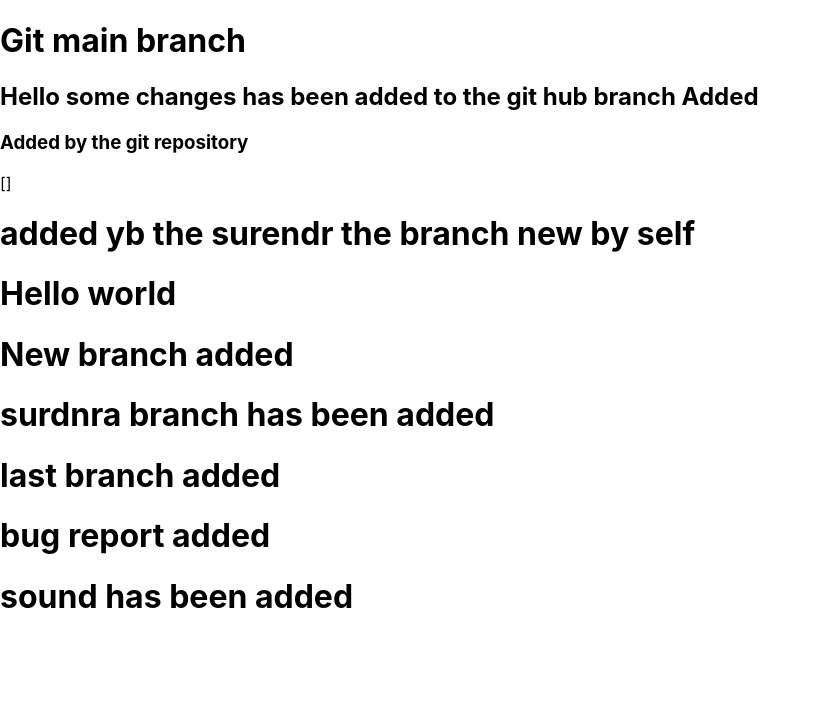
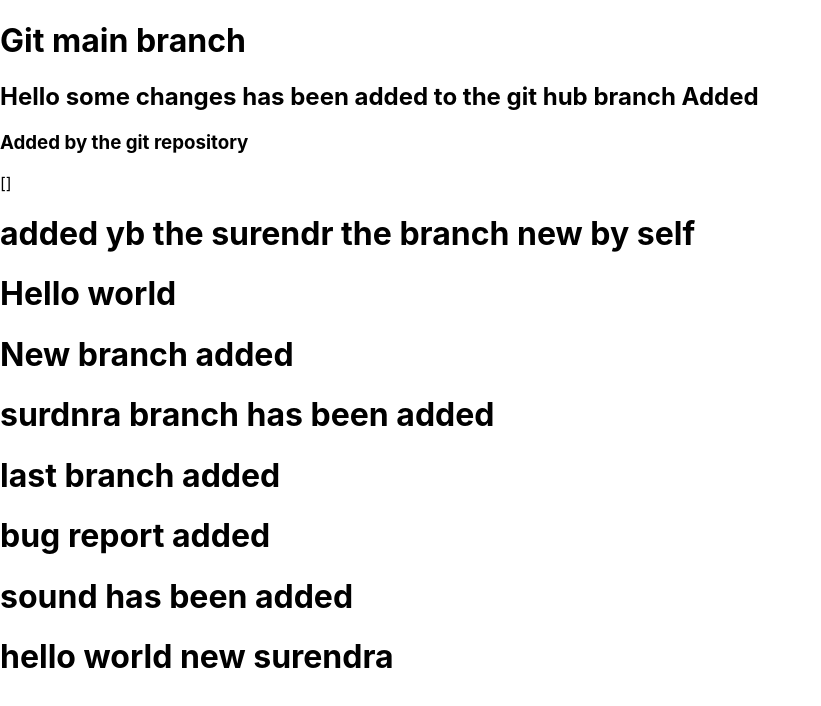
Before and after one commit to surendrareddygaddam/workflow, a React (Create React App) app: page / in a window 1280 px wide. Shown: the top 706 px of the page, without its empty margins (0-821 px from the left). Built offline with nearby package versions, Linux system fonts and the light colour scheme; no server answers.

Commit message:
hello added

```diff
--- a/src/App.js
+++ b/src/App.js
@@ -21,6 +21,7 @@
       <h1>last branch added</h1>
       <h1>bug report added</h1>
       <h1>sound has been added</h1>
+      <h1>hello world new surendra</h1>
     </div>
   )
 }
```
